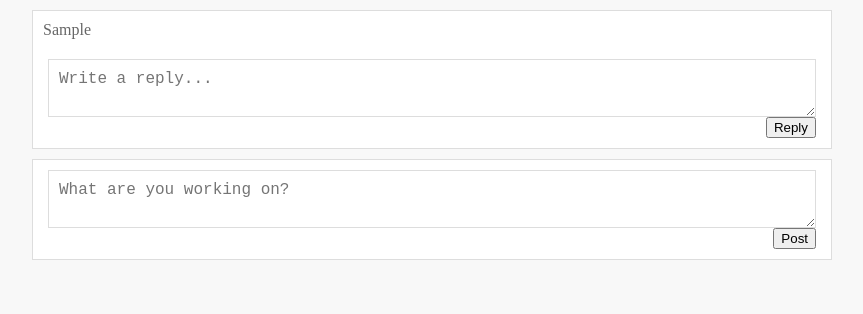
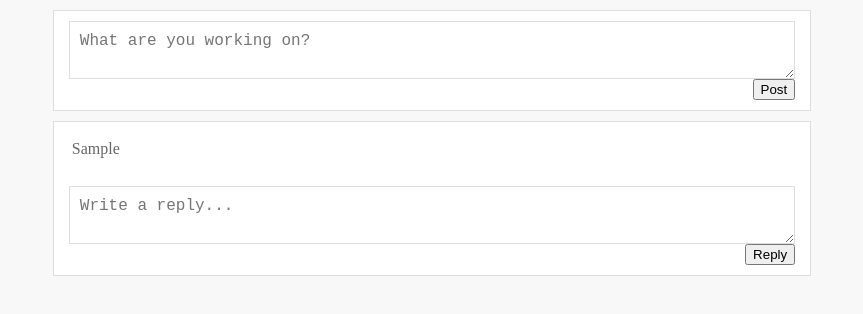
Before and after one commit to yammer/backbone-component, a website: page examples/feed/index.html in a window 1280 px wide. Both pictures are taken after typing "Sample" into the empty fields and a click on the button "Post". Shown: the whole page, without its empty margins (208-1071 px from the left). Drawn offline with Linux system fonts and the light colour scheme.

Commit message:
improve message styling for feed example

```diff
--- a/examples/feed/feed.js
+++ b/examples/feed/feed.js
@@ -65,6 +65,8 @@ var Publisher = View.extend({
     if (message.validate()) {
       this.getThread().addMessage(message);
     }
+
+    this.$('textarea').val('');
   }
 });
 
@@ -103,12 +105,9 @@ var ThreadView = View.extend({
   }
 });
 
-var Feed = View.extend({
+var ThreadList = View.extend({
 
   initialize: function() {
-    var publisher = new Publisher({ collection: this.collection });
-    this.add(publisher);
-
     this.listenTo(this.collection, 'add', this.createThread);
   },
 
@@ -119,5 +118,16 @@ var Feed = View.extend({
   }
 });
 
+var Feed = View.extend({
+
+  initialize: function() {
+    var publisher = new Publisher({ collection: this.collection });
+    this.add(publisher);
+
+    var threads = new ThreadList({ collection: this.collection });
+    this.add(threads);
+  }
+});
+
 var feed = new Feed({ el: '.feed', collection: new Threads });
 feed.render();
--- a/examples/feed/index.html
+++ b/examples/feed/index.html
@@ -11,7 +11,8 @@
       }
       .feed {
         margin: 10px auto;
-        width: 800px;
+        width: 60%;
+        min-width: 500px;
       }
 
       .publisher {
@@ -43,6 +44,16 @@
         border: none;
       }
 
+      .messages .message {
+        background: #f8f8f8;
+        margin: 10px 15px;
+      }
+
+      .messages .message:first-child {
+        background: #fff;
+        margin: 8px;
+      }
+
       .message {
         padding: 10px;
       }
```
